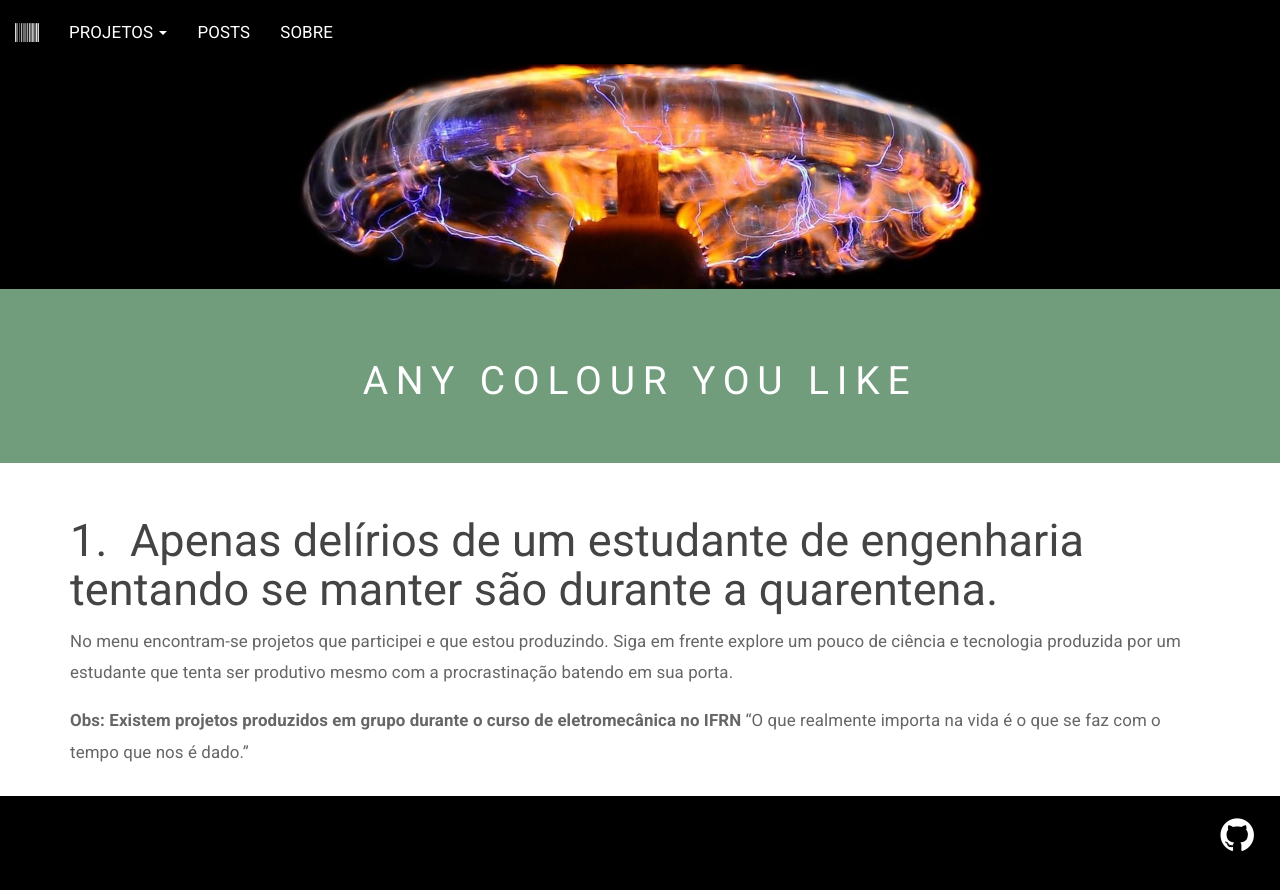
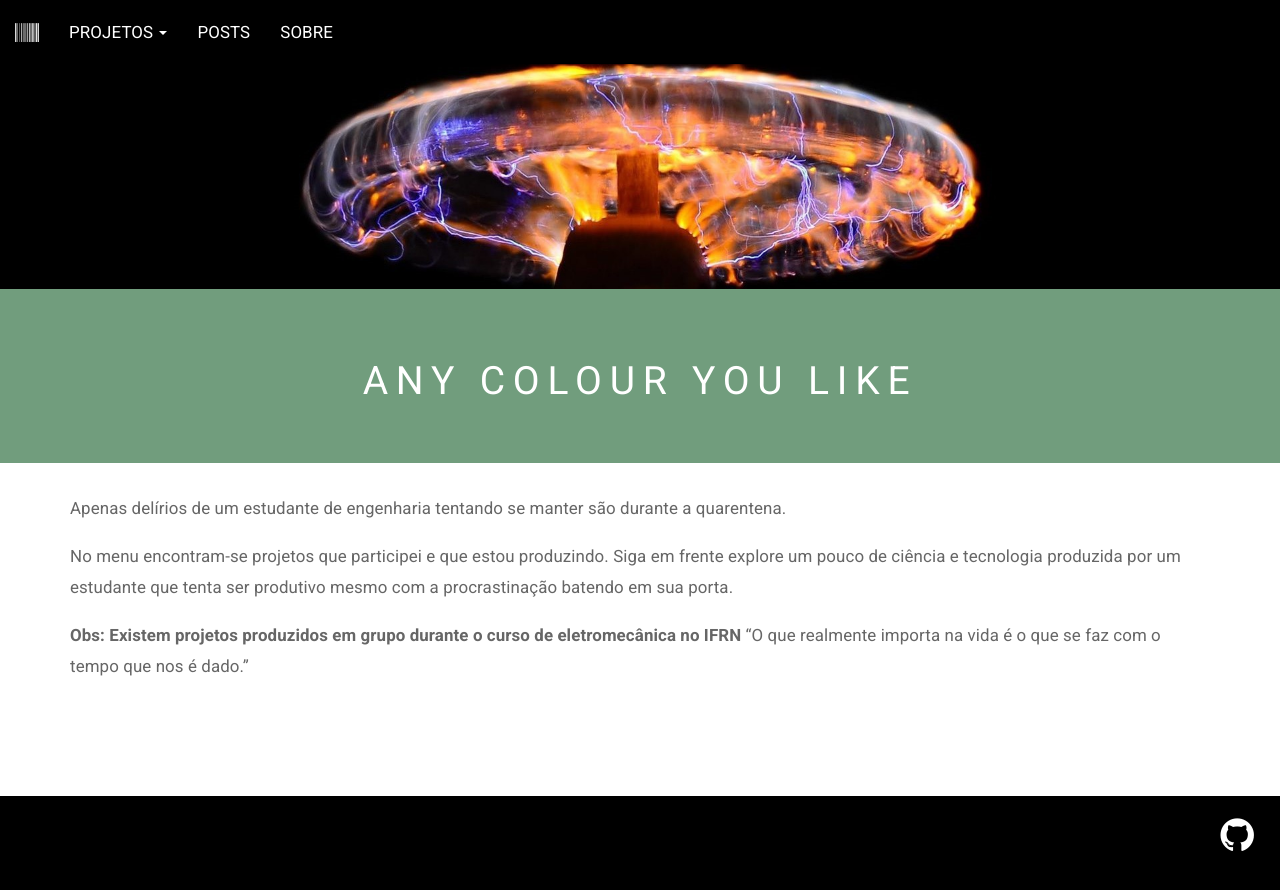
Before and after one commit to mvsn-ufrn/mvsn-ufrn.github.io, a Jekyll site: the page built from index.html, in a window 1280 px wide. Shown: the top 890 px of the page. Built offline with Jekyll 4.4.1, drawn with Linux system fonts in a browser that asks for light colours; the list of posts is cut into pages by our own code.

```diff
--- a/index.html
+++ b/index.html
@@ -4,7 +4,8 @@ title: Any colour you like
 description:  Apenas delírios de um estudante de engenharia tentando se manter são na quarentena.
 comments: false
 ---
-<h2>Apenas delírios de um estudante de engenharia tentando se manter são durante a quarentena. </h2>
+
+ <p>Apenas delírios de um estudante de engenharia tentando se manter são durante a quarentena.</p>
 
 <p>No menu encontram-se projetos que participei e que estou produzindo. Siga em frente explore um pouco de ciência e tecnologia produzida por um estudante que tenta ser produtivo mesmo com a procrastinação batendo em sua porta. </p>
 
```
